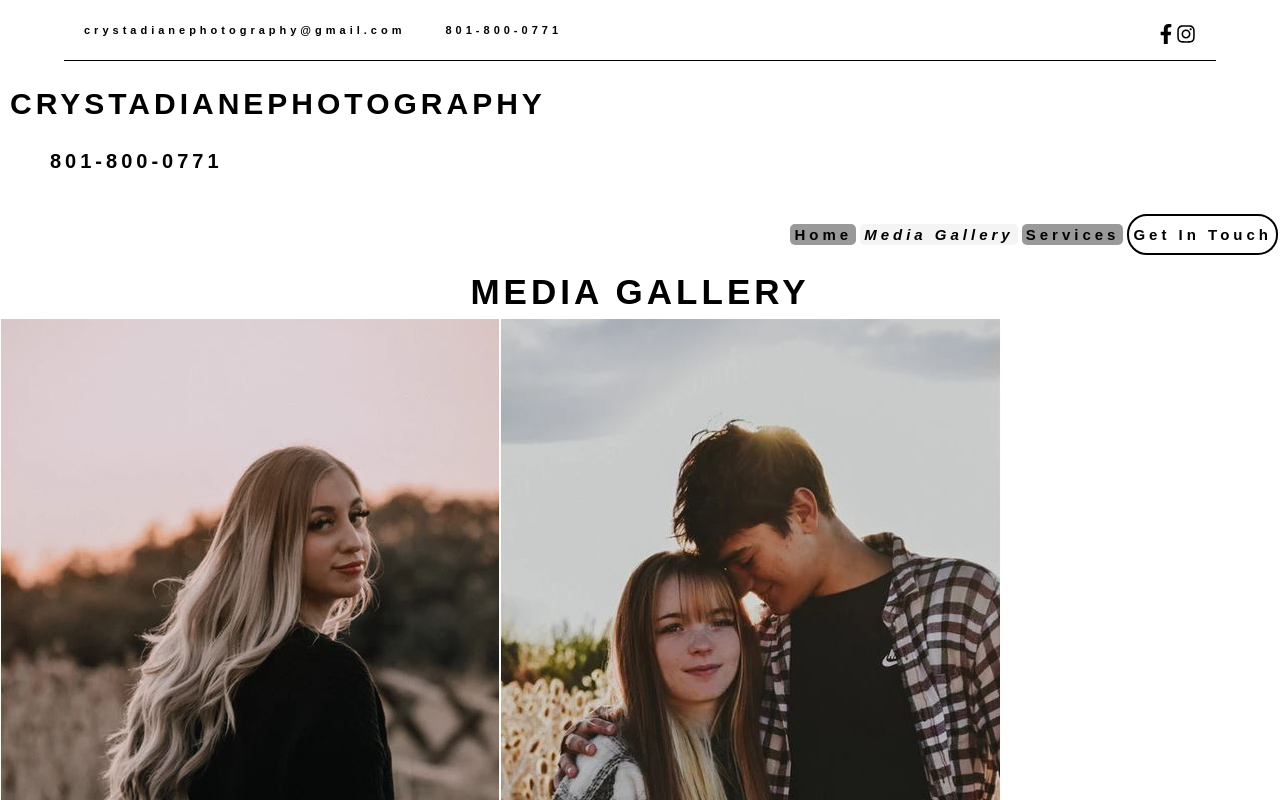
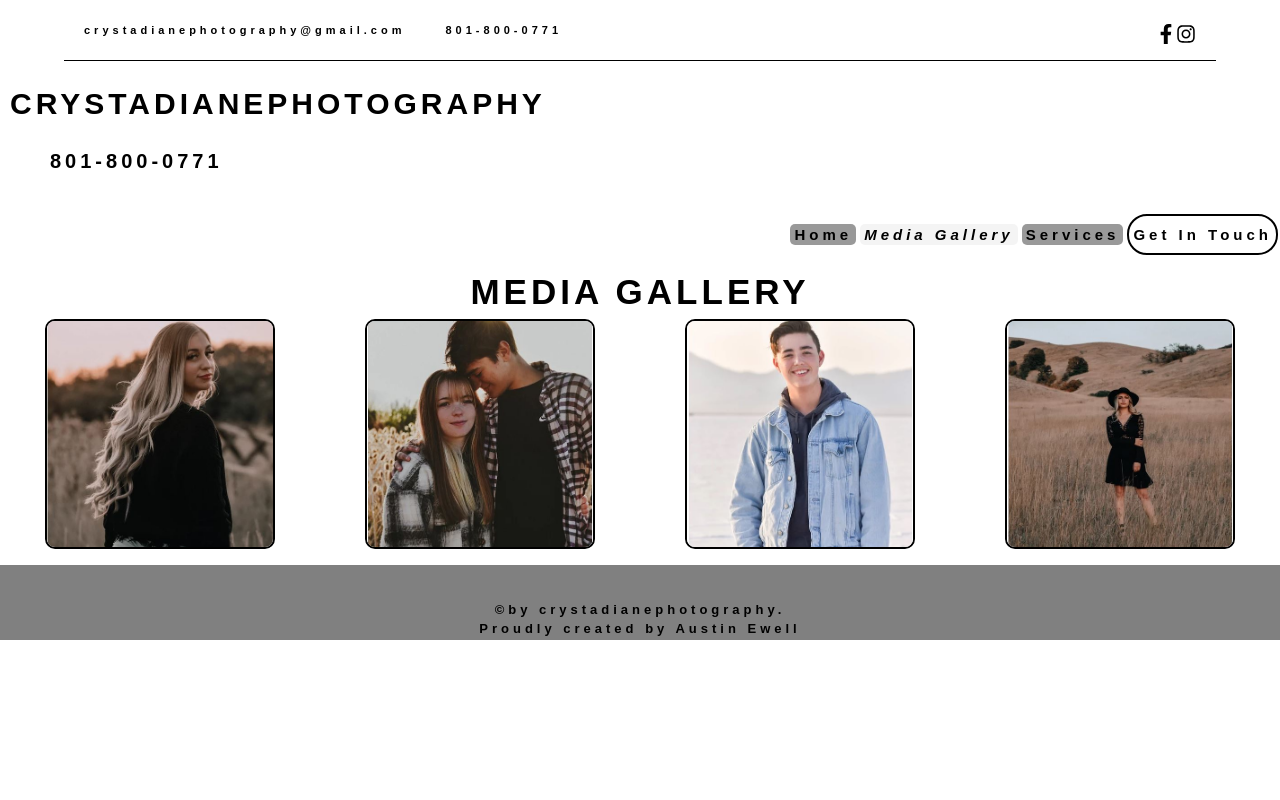
Before and after one commit to austinxewell/CrystaDianePhotography, a React (Create React App) app in the folder my-app/: page /mediagallery in a window 1280 px wide. Shown: the top 800 px of the page. Built offline with nearby package versions, Linux system fonts and the light colour scheme.

Commit message:
created gallery with dummy data. created modal for gallery;

```diff
--- /dev/null
+++ b/my-app/src/components/Gallery/gallery.css
@@ -0,0 +1,11 @@
+.imageCard {
+    margin: auto;
+}
+
+.galleryImg {
+    object-fit: cover;
+    width:230px;
+    height:230px;
+    border: solid black 2px;
+    border-radius: 10px;
+  }
--- a/my-app/src/components/Gallery/index.js
+++ b/my-app/src/components/Gallery/index.js
@@ -1,25 +1,27 @@
 import React, {useState} from 'react'
+import './gallery.css'
+
 import Image from '../../pages/Images'
 import images from '../../pages/Images/images.json'
 import Modal from '../../pages/Modal'
 
 
 export default function Gallery() {
-    const [image, setCurrentImage] = useState()
+    const [modalInfo, setModalInfo] = useState([]);
     const [openModal, setOpenModal] = useState(false);
 
-
     return (
-        <section className='portfolioWrapper'>
-            {openModal && <Modal closeModal={setOpenModal} />}
+        <section className='galleryWrapper'>
+            {openModal && <Modal closeModal={setOpenModal} modalInfo={modalInfo}/>}
             <h2>MEDIA GALLERY</h2>
             <a
-            className="flex-row  cardContainer"
-            onClick={() => {setOpenModal(true)}}>
+            className="flex-row cardContainer">
                 {images.map((image) => (
                     <Image
                         imgAlt={image.imgAlt}
                         imgLinkName={image.imgLinkName}
+                        openModal={setOpenModal}
+                        modalInfo={setModalInfo}
                     />
                     ))}
             </a>
--- a/my-app/src/pages/Images/index.js
+++ b/my-app/src/pages/Images/index.js
@@ -1,14 +1,25 @@
-import React from 'react'
+import React, { useState } from 'react'
 
 export default Image = (props) => {
     const {
         imgAlt,
-        imgLinkName
+        imgLinkName,
+        openModal,
+        modalInfo
     } = props;
 
+    function setState() {
+        openModal(true);
+        modalInfo([imgAlt, imgLinkName])
+    }
+
     return (
-        <div className="imageCard">
-            <img src={require(`../../assets/galleryImages/${imgLinkName}.jpg`)} alt={`${imgAlt}`}></img>
+        <div className="imageCard"
+        onClick={() =>
+            setState()
+        }>
+            <img className='galleryImg' src={require(`../../assets/galleryImages/${imgLinkName}.jpg`)} alt={`${imgAlt}`}></img>
+
         </div>
     )
 }
--- a/my-app/src/pages/Modal/index.js
+++ b/my-app/src/pages/Modal/index.js
@@ -1,16 +1,18 @@
 import React from 'react'
+import './modal.css'
 
-export default function Modal({ closeModal, imgAlt, imgLinkName }) {
-    console.log(imgAlt, imgLinkName)
+export default function Modal({ closeModal, modalInfo }) {
+    const imgName = modalInfo[0];
+    const imgLink = modalInfo[1]
+
     return (
         <div className='modalBackground'>
-            <div className='modalContainer'>
-                <button onClick={() => closeModal(false)}>X</button>
+            <div className=''>
+                <button className='exitImgBtn' onClick={() => closeModal(false)}>Exit Image</button>
                 <div className='title'>
-                    <h1>{imgAlt}</h1>
                 </div>
                 <div className='body'>
-                <img src={require(`../../assets/galleryImages/${imgLinkName}.jpg`)} alt={`${imgAlt}`}></img>
+                <img className='modalImage' src={require(`../../assets/galleryImages/${imgLink}.jpg`)} alt={`${imgName}`}></img>
                 </div>
             </div>
         </div>
--- /dev/null
+++ b/my-app/src/pages/Modal/modal.css
@@ -0,0 +1,27 @@
+.modalBackground {
+    width: 100%;
+    height: 110%;
+    background-color: black;
+    position: fixed;
+    display: flex;
+    justify-content: center;
+    align-items: center;
+    margin-top: -350px;
+}
+
+.exitImgBtn {
+    width: 100%;
+    height: 40px;
+    margin-bottom: 10px;
+    background-color: white;
+    border-radius: 10px;
+    font-size: 20px;
+}
+
+.modalImage {
+    object-fit: none;
+    width: none;
+    height: none;
+    border: none;
+    border-radius: none;
+}
```
